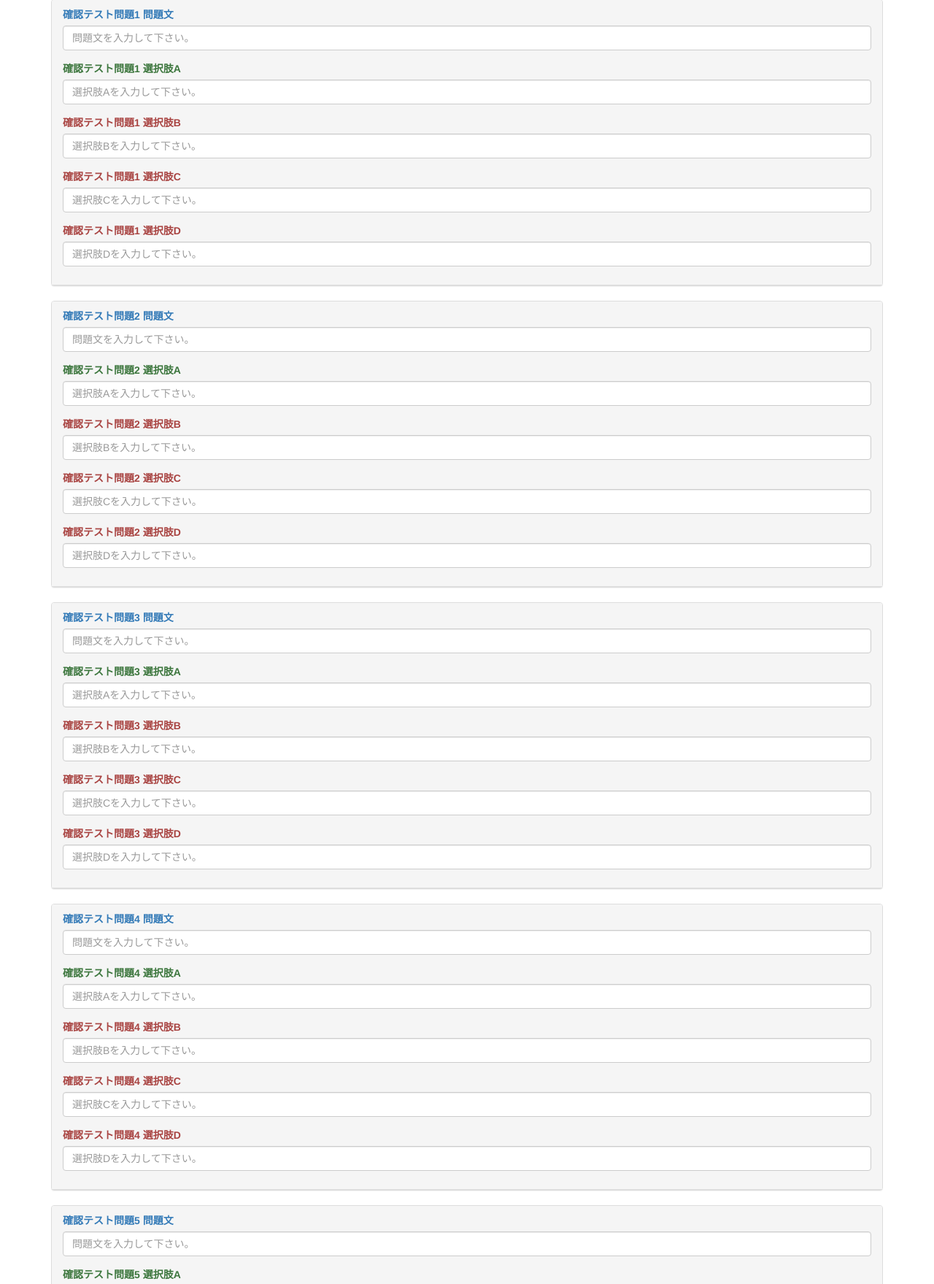
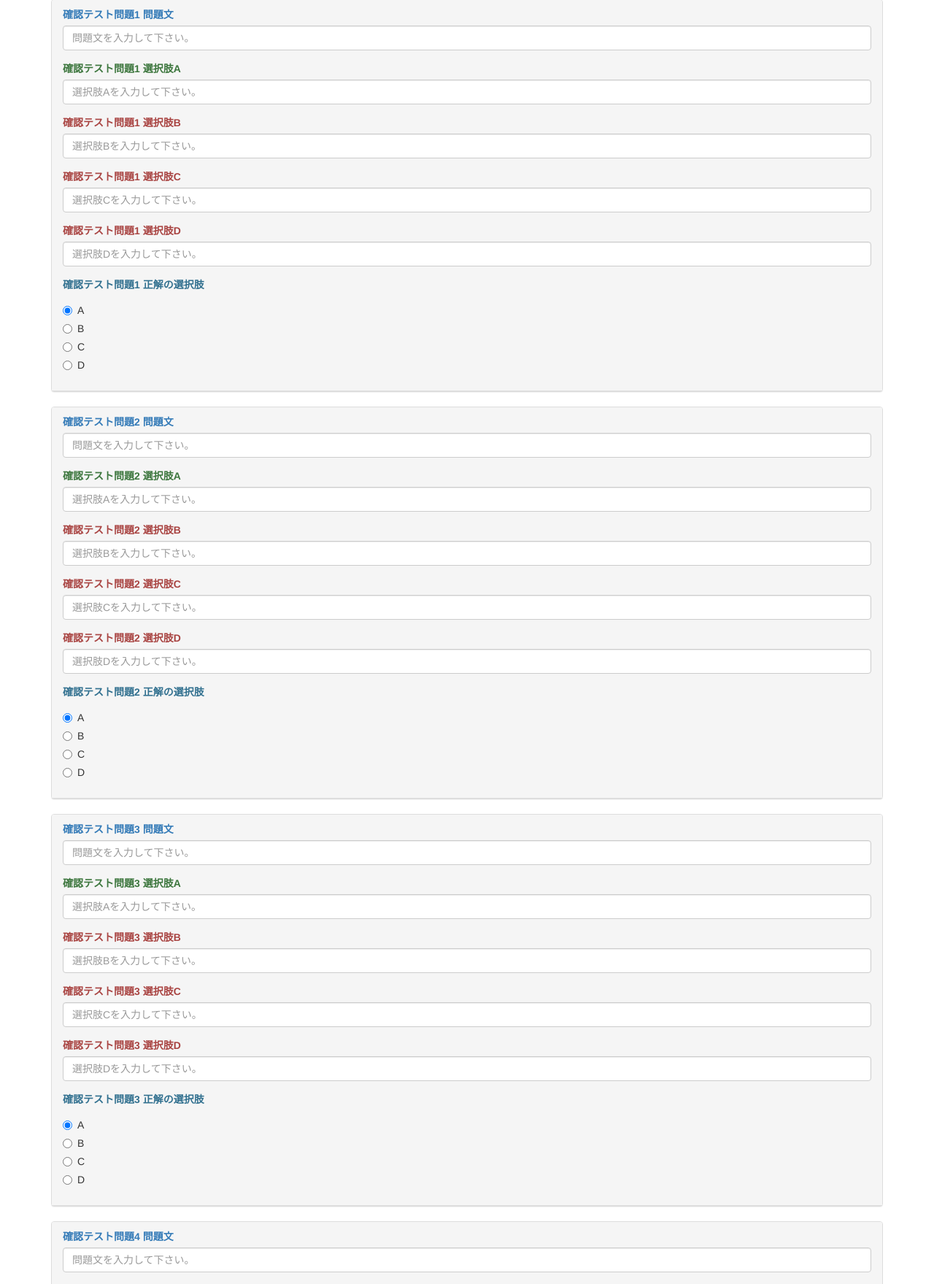
Before and after one commit to panda-man/a, a PHP site: page / in a window 1280 px wide. Shown: the part 145-1904 px from the top of the page at 73% size. Run offline with PHP 8.4, Linux system fonts and the light colour scheme; some libraries are stand-ins or nearby versions.

Commit message:
選択肢選べように変更

```diff
--- a/index.php
+++ b/index.php
@@ -27,6 +27,7 @@
     <script src="https://oss.maxcdn.com/respond/1.4.2/respond.min.js"></script>
     <![endif]-->
 </head>
+</head>
 <body>
 <div class="container">
     <div id="header">
@@ -49,23 +50,38 @@
                         </div>
                         <div class="form-group">
                             <label class="text-success" for="InputAnswer" class="">確認テスト問題<?= $i ?> 選択肢A</label>
-                            <input type="text" name="AnswerList_<?= $i ?>[]" id="answer" class="form-control"
+                            <input type="text" name="choices_<?= $i ?>[]" id="answer" class="form-control"
                                    placeholder="選択肢Aを入力して下さい。" data-required-error="この欄は必須入力です！" required>
                         </div>
                         <div class="form-group">
                             <label class="text-danger" for="InputFileName">確認テスト問題<?= $i ?> 選択肢B</label>
-                            <input type="text" name="AnswerList_<?= $i ?>[]" id="wa1" class="form-control"
+                            <input type="text" name="choices_<?= $i ?>[]" id="wa1" class="form-control"
                                    placeholder="選択肢Bを入力して下さい。" data-required-error="この欄は必須入力です！" required>
                         </div>
                         <div class="form-group">
                             <label class="text-danger" for="InputFileName">確認テスト問題<?= $i ?> 選択肢C</label>
-                            <input type="text" name="AnswerList_<?= $i ?>[]" id="wa2" class="form-control"
+                            <input type="text" name="choices_<?= $i ?>[]" id="wa2" class="form-control"
                                    placeholder="選択肢Cを入力して下さい。" data-required-error="この欄は必須入力です！" required>
                         </div>
                         <div class="form-group">
                             <label class="text-danger" for="InputFileName">確認テスト問題<?= $i ?> 選択肢D</label>
-                            <input type="text" name="AnswerList_<?= $i ?>[]" id="wa3" class="form-control"
+                            <input type="text" name="choices_<?= $i ?>[]" id="wa3" class="form-control"
                                    placeholder="選択肢Dを入力して下さい。" data-required-error="この欄は必須入力です！" required>
+                        </div>
+                        <div class="form-group">
+                            <label class="text-info" for="InputFileName">確認テスト問題<?= $i ?> 正解の選択肢</label>
+                            <div class="radio">
+                                <label><input type="radio" name="answer_<?= $i ?>" id="answerA" value="A" checked=""> A</label>
+                            </div>
+                            <div class="radio">
+                                <label><input type="radio" name="answer_<?= $i ?>" id="answerB" value="B" >B</label>
+                            </div>
+                            <div class="radio">
+                                <label><input type="radio" name="answer_<?= $i ?>" id="answerC" value="C" >C</label>
+                            </div>
+                            <div class="radio">
+                                <label><input type="radio" name="answer_<?= $i ?>" id="answerD" value="D" >D</label>
+                            </div>
                         </div>
                     </div>
                 </div>
```
Also changed, not shown: import_aiken.php (+23 -13 lines).
